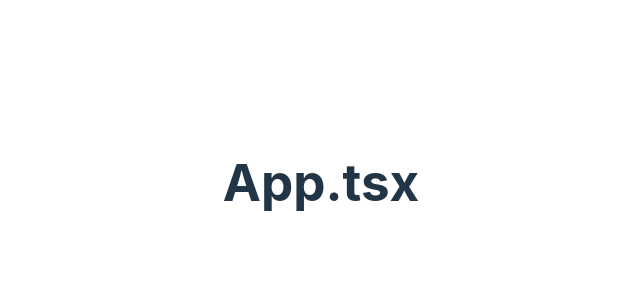
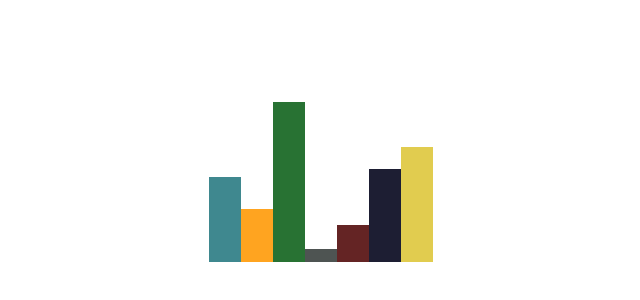
Before and after one commit to ocampco/ui-runner-vite, a React (Vite) app: page / in a window 1280 px wide. Shown: the part 218-518 px from the top of the page, without its empty margins (319-959 px from the left). Built offline with nearby package versions, Linux system fonts and the light colour scheme.

Commit message:
add completed chart

```diff
--- a/src/App.tsx
+++ b/src/App.tsx
@@ -1,7 +1,8 @@
 // import FileTree from './exercises/FileTree';
 // import TicTacToe from './exercises/TicTacToe';
+import Chart from './exercises/Chart';
 import './App.css';
 
-const App = () => <h1>App.tsx</h1>;
+const App = () => <Chart />;
 
 export default App;
--- /dev/null
+++ b/src/exercises/Chart/Items.css
@@ -0,0 +1,3 @@
+.item {
+  width: 2rem;
+}
--- /dev/null
+++ b/src/exercises/Chart/Items.tsx
@@ -0,0 +1,22 @@
+import { ReactNode } from 'react';
+import { ChartItem } from './index';
+import './Items.css';
+
+type ItemsProps = {
+  items: ChartItem[] | null;
+};
+
+const Items = ({ items }: ItemsProps): ReactNode | null => {
+  if (!items) return null;
+
+  return items.map(({ id, name, ticketCount, colour, percentage }) => (
+    <div
+      className="item"
+      key={id}
+      title={`${name} (${ticketCount})`}
+      style={{ backgroundColor: colour, height: `${percentage}%` }}
+    />
+  ));
+};
+
+export default Items;
--- /dev/null
+++ b/src/exercises/Chart/data.ts
@@ -0,0 +1,23 @@
+import type { ChartItem } from './index';
+
+const chartData: ChartItem[] = [
+  { id: 'dep-1', name: 'Legal', ticketCount: 32, colour: '#3F888F' },
+  { id: 'dep-2', name: 'Sales', ticketCount: 20, colour: '#FFA420' },
+  { id: 'dep-3', name: 'Engineering', ticketCount: 60, colour: '#287233' },
+  { id: 'dep-4', name: 'Manufacturing', ticketCount: 5, colour: '#4E5452' },
+  { id: 'dep-5', name: 'Maintenance', ticketCount: 14, colour: '#642424' },
+  {
+    id: 'dep-6',
+    name: 'Human Resourcing',
+    ticketCount: 35,
+    colour: '#1D1E33',
+  },
+  { id: 'dep-7', name: 'Events', ticketCount: 43, colour: '#E1CC4F' },
+];
+
+const getData = (): Promise<ChartItem[]> =>
+  new Promise((resolve) => {
+    setTimeout(resolve, 500, chartData);
+  });
+
+export default getData;
--- /dev/null
+++ b/src/exercises/Chart/index.css
@@ -0,0 +1,5 @@
+.chart {
+  display: flex;
+  align-items: flex-end;
+  height: 10rem;
+}
--- /dev/null
+++ b/src/exercises/Chart/index.tsx
@@ -0,0 +1,49 @@
+import { useEffect, useState } from 'react';
+import Items from './Items';
+import data from './data';
+import './index.css';
+
+export type ChartItem = {
+  id: string;
+  name: string;
+  ticketCount: number;
+  colour: string;
+  percentage: number;
+};
+
+const transformItems = (
+  items: Omit<ChartItem, 'percentage'>[],
+): ChartItem[] => {
+  const ticketCountArr = items.map((item) => item.ticketCount);
+  const maxTicketCount = Math.max(...ticketCountArr);
+  const newItems = items.map((item) => ({
+    ...item,
+    percentage: (item.ticketCount / maxTicketCount) * 100,
+  }));
+
+  return newItems;
+};
+
+const Chart = () => {
+  const [chartItems, setChartItems] = useState<ChartItem[] | null>(null);
+
+  useEffect(() => {
+    const fetchData = async () => {
+      const items: Omit<ChartItem, 'percentage'>[] = await data();
+      const transformedItems: ChartItem[] = transformItems(items);
+
+      setChartItems(transformedItems);
+    };
+
+    if (!chartItems) fetchData();
+  }, [chartItems]);
+
+  return (
+    <div className="chart">
+      <Items items={chartItems} />
+    </div>
+  );
+};
+{
+}
+export default Chart;
```
